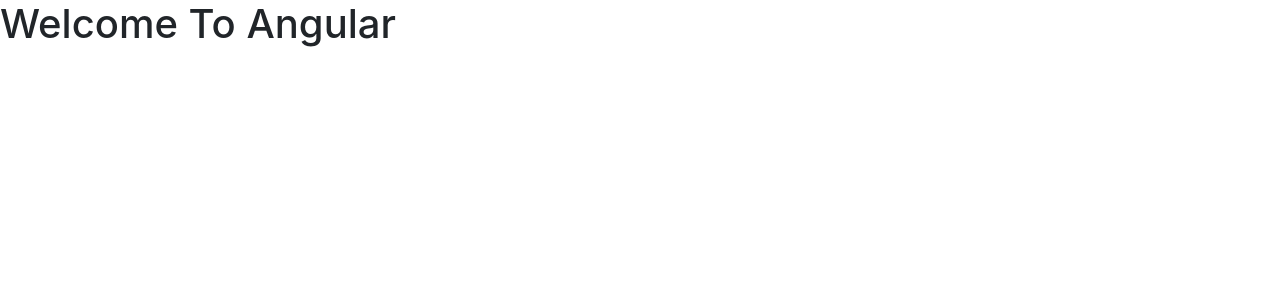
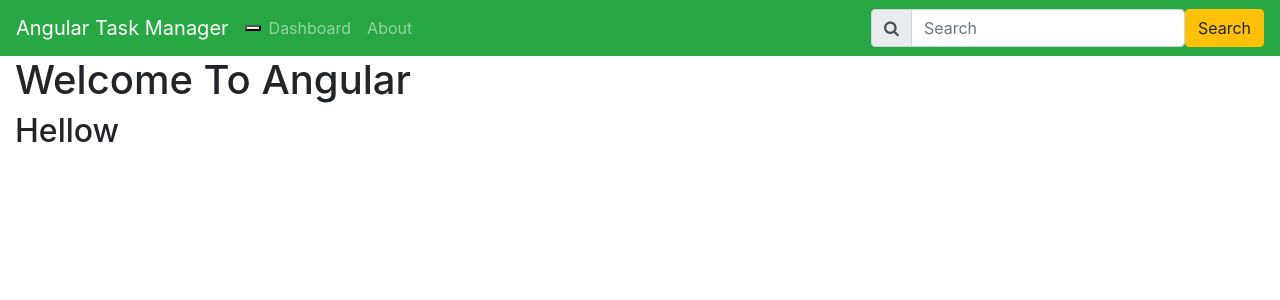
Before and after one commit to devmo2017/angular, an Angular app in the folder TaskManager/: page / in a window 1280 px wide. Shown: the top 300 px of the page. Built offline with nearby package versions, Linux system fonts and the light colour scheme.

Commit message:
Modified component html

```diff
--- a/TaskManager/src/app/app.component.html
+++ b/TaskManager/src/app/app.component.html
@@ -1 +1,25 @@
-<h1>Welcome To Angular</h1>
+<nav class="navbar navbar-expand-sm bg-success navbar-dark">
+  <a class="navbar-brand" href="#">Angular Task Manager</a>
+  <button type="button" class="navbar-toggle" data-target="#mynav" data-toggle="collapse">
+    <span class="navbar-toggle-icon"></span>
+  </button>
+  <div id="mynav" class="collapse navbar-collapse">
+    <ul class="navbar-nav mr-auto">
+      <li class="nav-item"><a class="nav-link" href="#">Dashboard</a> </li>
+      <li class="nav-item"><a class="nav-link" href="#">About</a></li>
+    </ul>
+  </div>
+  <form class="form-inline my-2 my-lg-0">
+    <div class="input-group">
+      <div class="input-group-prepend">
+        <span class="input-group-text" id="search"><i class="fa fa-search"></i></span>
+      </div>
+      <input class="form-control" type="text" placeholder="Search">
+    </div>
+    <button class="btn btn-warning my2-my-sm-0">Search</button>
+  </form>
+</nav>
+<div class="container-fluid">
+  <h1>Welcome To Angular</h1>
+  <h2>Hellow</h2>
+</div>
```
